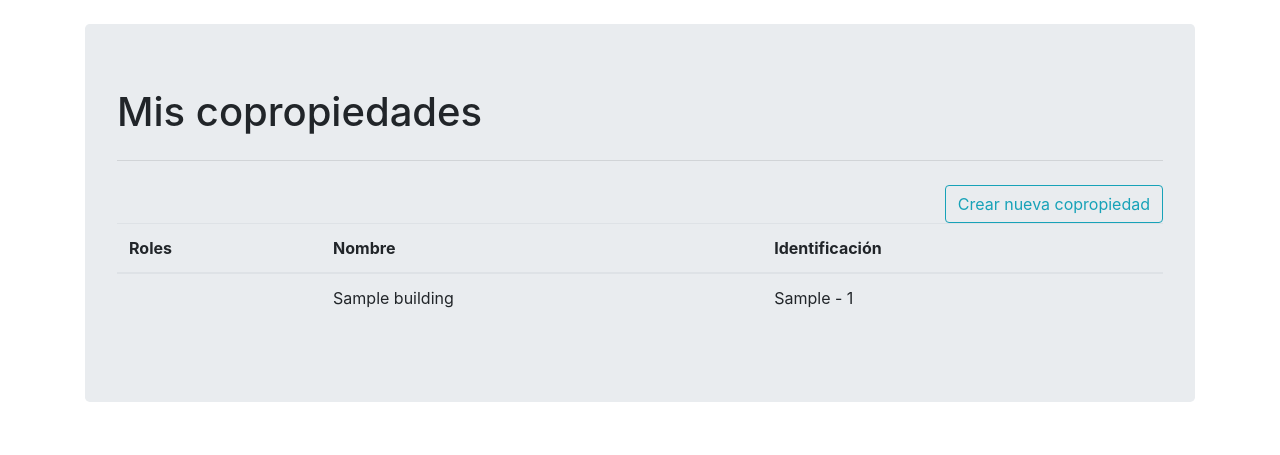
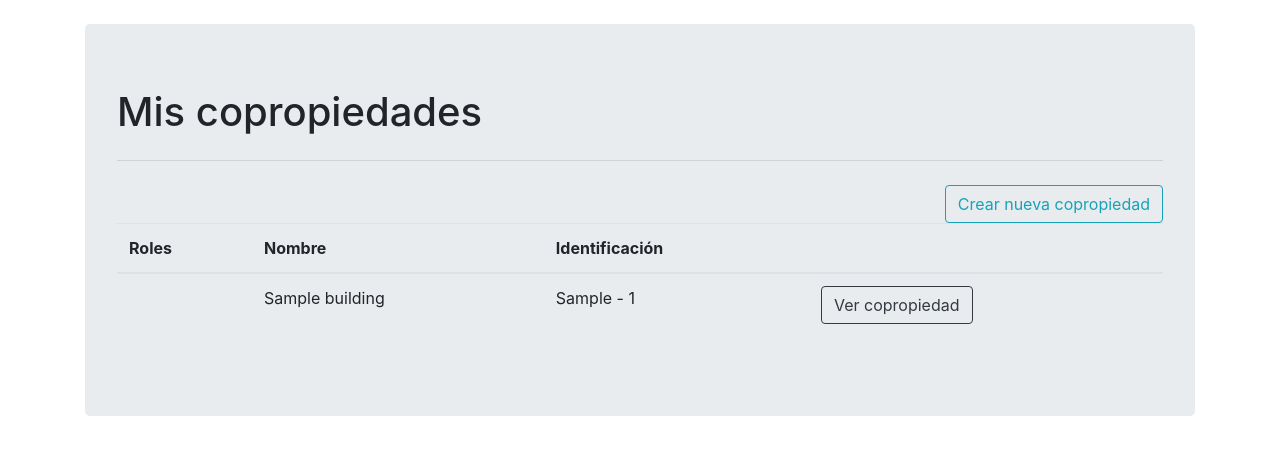
Before and after one commit to augustakingfoundation/copropiedadintegral_web, a Django app: template app/templates/dashboard.html in a window 1280 px wide. Shown: the top 455 px of the page. Run offline with Django 3.2, Linux system fonts and the light colour scheme; the template is opened without the code that fills it: most values are stand-ins (such as "Sample title", 1, 10 or a date in 2020); some libraries are stand-ins or nearby versions.

Commit message:
Added detail link

```diff
--- a/app/templates/dashboard.html
+++ b/app/templates/dashboard.html
@@ -24,6 +24,7 @@
                   <th scope="col">Roles</th>
                   <th scope="col">Nombre</th>
                   <th scope="col">Identificación</th>
+                  <th scope="col"></th>
                 </tr>
               </thead>
               <tbody>
@@ -53,6 +54,9 @@
 
                   <td>{{ membership.building.name }}</td>
                   <td>{{ membership.building.get_document_type_display }} - {{ membership.building.document_number }}</td>
+                  <td>
+                    <a href="{{ membership.building.get_absolute_url }}" class="btn btn-outline-dark">Ver copropiedad</a>
+                  </td>
                 </tr>
                 {% endfor %}
               </tbody>
```
